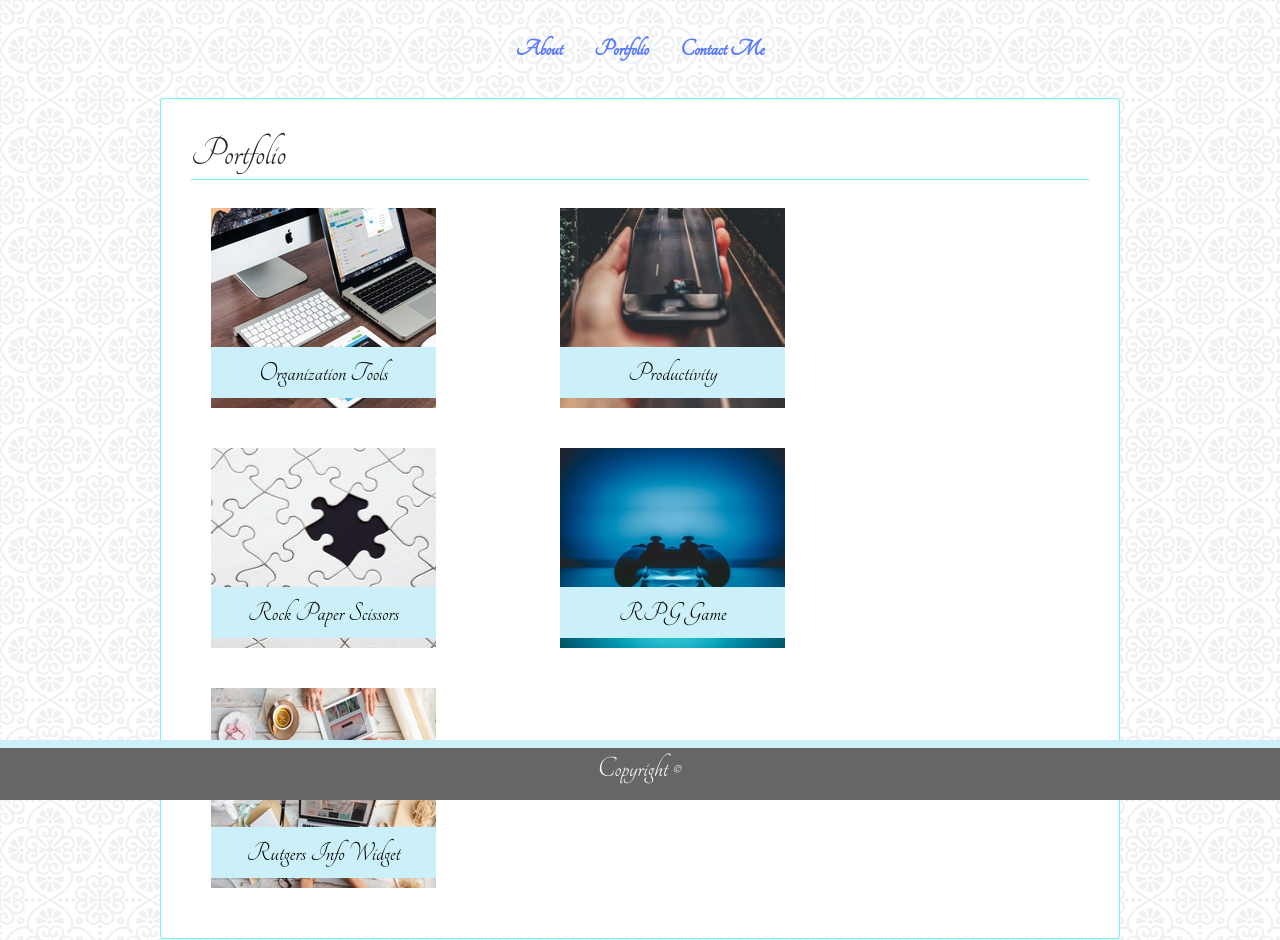
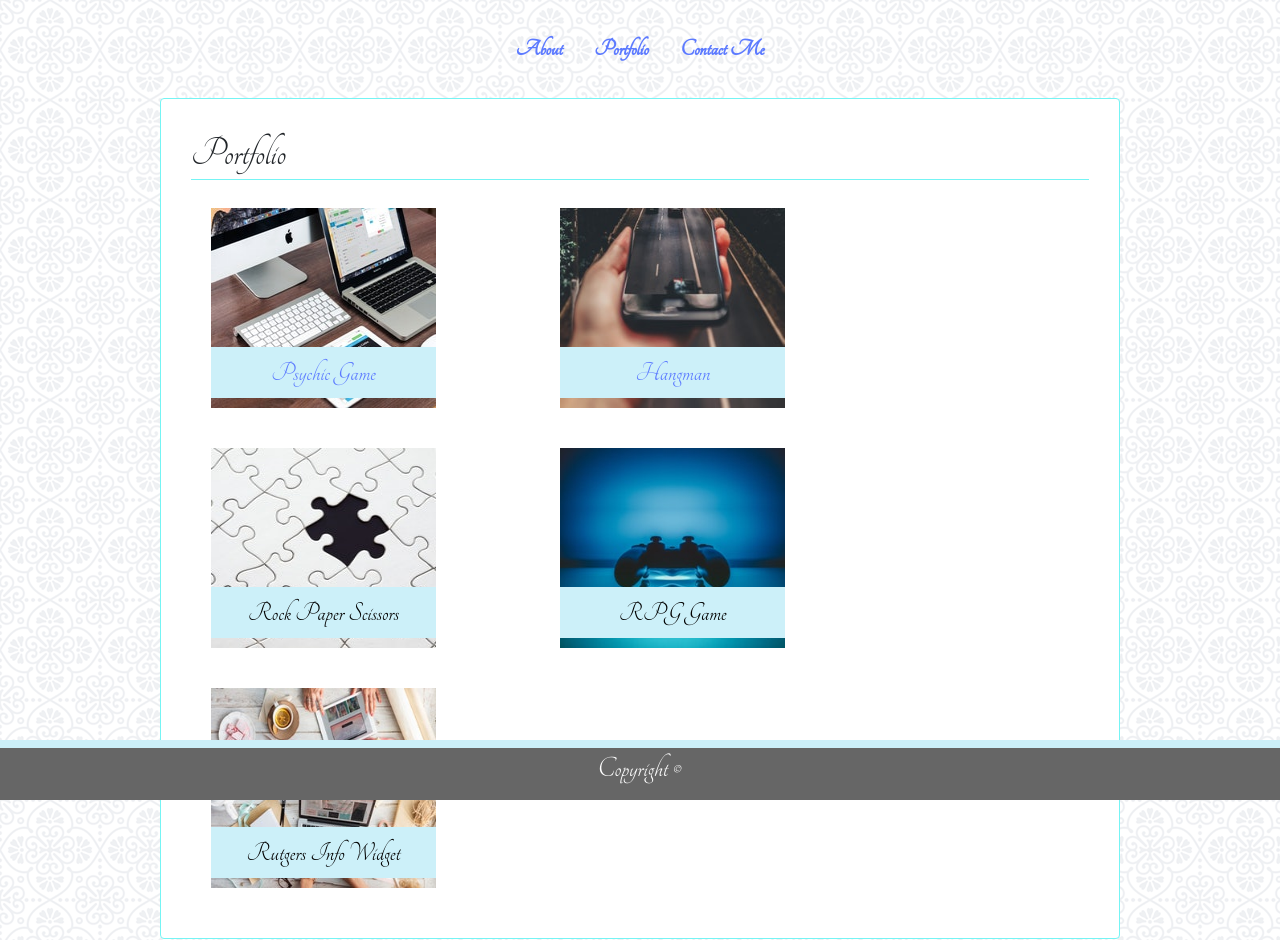
Before and after one commit to bltarkany/Bootstrap-Portfolio, a plain HTML site: page portfolio.html in a window 1280 px wide. Shown: the top 940 px of the page. Drawn offline with nearby package versions, Linux system fonts and the light colour scheme.

Commit message:
added link to psychic game and hangman game

```diff
--- a/portfolio.html
+++ b/portfolio.html
@@ -54,13 +54,13 @@
         <div class="col-4 images">
           <img src="assets/images/apple-desk-imac-39284.jpg" alt="Image Missing" height="200" width="225">
           <div class="titles">
-            <h3>Organization Tools</h3>
+            <a href="https://bltarkany.github.io/Psychic-Game/"><h3>Psychic Game</h3></a>
           </div>
         </div>
         <div class="col-4 images">
           <img src="assets/images/artistic-asphalt-automobiles-799443.jpg" alt="Image Missing" height="200" width="225">
           <div class="titles">
-            <h3>Productivity</h3>
+            <a href="https://bltarkany.github.io/Word-Guess-Game/"><h3>Hangman</h3></a>
           </div>
         </div>
       </div>
```
